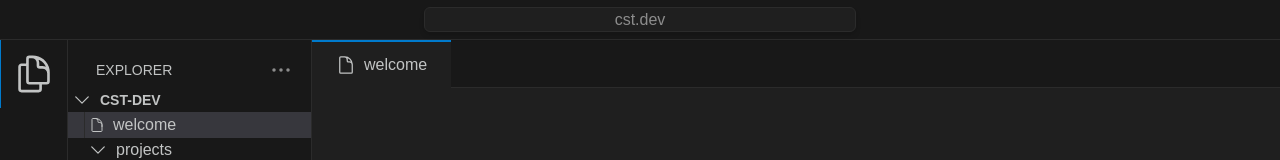
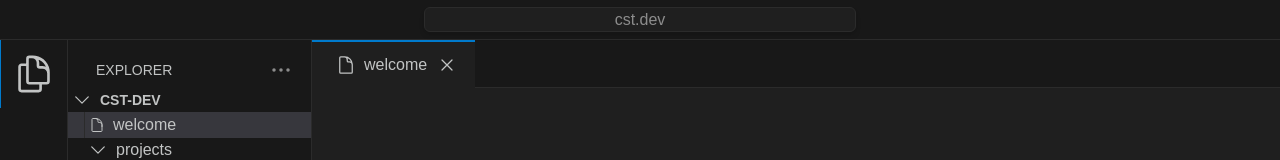
Before and after one commit to JellyTumTum/cst-dev, a React (Create React App) app in the folder frontend/: page / in a window 1280 px wide. Both pictures are taken after a click on the element "welcome". Shown: the top 160 px of the page. Built offline with nearby package versions, Linux system fonts and the light colour scheme.

Commit message:
Added close button + logic for close button

```diff
--- a/frontend/src/App.css
+++ b/frontend/src/App.css
@@ -78,6 +78,7 @@ html, body, #root {
     --icon-bar-bg-color: #181818;
     --tab-bg-color: #181818;
     --tab-hover-color: #1F1F1F;
+    --tab-close-hover-color: #313232;
   }
 
   /* Solarized Dark Theme */
--- a/frontend/src/App.js
+++ b/frontend/src/App.js
@@ -28,6 +28,37 @@ function App() {
         });
     };
 
+    const onTabClose = (tabName) => {
+        setOpenTabs((prevTabs) => {
+            console.log("Skibidi Rizz")
+            const updatedTabs = prevTabs.filter((tab) => tab !== tabName); // Remove the closed tab
+            console.log(updatedTabs)
+
+            // If the closed tab is not the selected tab, no need to change selectedTab
+            if (selectedTab !== tabName) {
+                return updatedTabs;
+            }
+
+            // Find the index of the closed tab
+            const tabIndex = prevTabs.indexOf(tabName);
+
+            // Set the new selectedTab:
+            // 1. If there is a previous tab, select it
+            // 2. If no previous tab but there is a next tab, select it
+            // 3. If no tabs left, set selectedTab to null
+            if (updatedTabs.length === 0) {
+                setSelectedTab(null);
+            } else if (tabIndex > 0) {
+                setSelectedTab(updatedTabs[tabIndex - 1]); // Select the previous tab
+            } else {
+                setSelectedTab(updatedTabs[-1]); // Select the next available tab
+            }
+
+            return updatedTabs;
+        });
+    };
+
+
     // Switch theme and save it in localStorage
     // const switchTheme = () => {
     //     COMPLETE (need newTheme from the buttons whenever they are made)
@@ -48,7 +79,7 @@ function App() {
                 </div>
 
                 <div className="flex-grow bg-mainBackground overflow-auto">
-                    <MainWindow onTabClick={onTabClick} selectedTab={selectedTab} openTabs={openTabs}></MainWindow>
+                    <MainWindow onTabClick={onTabClick} selectedTab={selectedTab} openTabs={openTabs} onTabClose={onTabClose}></MainWindow>
                 </div>
             </div>
 
--- a/frontend/src/components/MainWindow.js
+++ b/frontend/src/components/MainWindow.js
@@ -3,14 +3,18 @@ import { useState } from "react";
 import { Typography, Card } from '@material-tailwind/react';
 import TabController from "./subComponents/TabController";
 
-const MainWindow = ({onTabClick, selectedTab, openTabs}) => {
+const MainWindow = ({onTabClick, selectedTab, openTabs, onTabClose}) => {
+
+    // console.log(openTabs)
+    // console.log(selectedTab)
 
     return (
         <div className="h-[3rem] w-full">
             <TabController
-                tabNames={openTabs}
+                openTabs={openTabs}
                 selectedTab={selectedTab}
                 onTabClick={onTabClick}
+                onTabClose={onTabClose}
             />
         </div>
     );
--- a/frontend/src/components/subComponents/Explorer.js
+++ b/frontend/src/components/subComponents/Explorer.js
@@ -4,6 +4,7 @@ import React from "react";
 import { EllipsisHorizontalIcon } from "@heroicons/react/24/outline";
 import ToggleableFolder from "./ToggleableFolder";
 import FileName from "./FileName";
+
 
 const Explorer = ({onTabClick, selectedTab, openTabs}) => {
 
--- a/frontend/src/components/subComponents/Tab.js
+++ b/frontend/src/components/subComponents/Tab.js
@@ -1,21 +1,37 @@
 import React from "react";
 import { Typography } from '@material-tailwind/react';
-import { DocumentIcon } from "@heroicons/react/24/outline";
+import { DocumentIcon, XMarkIcon } from "@heroicons/react/24/outline";
 
-const Tab = ({ name, selected, position }) => {
+const Tab = ({ name, selected, position, onTabClose, selectedTab, openTabs }) => {
     const isFirst = position === 'first';
     const isLast = position === 'last';
 
     return (
         <div
-            className={`cursor-pointer h-full px-4 flex items-center justify-center
-                ${isFirst ? '' : 'border-l-[1px] border-l-borderColor' }
-                ${isLast ? 'border-r-[1px] border-r-borderColor' : '' }
+            className={`group cursor-pointer h-full px-4 flex flex-row items-center justify-center
+                ${isFirst ? '' : 'border-l-[1px] border-l-borderColor'}
+                ${isLast ? 'border-r-[1px] border-r-borderColor' : ''}
                 ${selected ? 'border-t-[2px] border-t-selectedAccent bg-tabHover border-b-0' : 'border-b-[1px] border-b-borderColor'}
                 bg-tabBackground hover:bg-tabHover`}
         >
             <DocumentIcon className="h-5 w-5 mx-2 text-textMain" />
-            <Typography className="text-md text-textMain mr-2">{name}</Typography>
+            <Typography className={`text-md
+                ${selected ? 'text-textMain' : 'text-textSecondary'}
+                mr-2`}>
+                {name}
+            </Typography>
+            <div className={`h-6 w-6 rounded-md flex items-center justify-center hover:bg-tabCloseHover`}
+                onClick={(event) => {
+                    event.stopPropagation(); // Prevent click from bubbling up
+                    onTabClose(name);
+                }}
+
+            >
+                <XMarkIcon className={`h-5 w-5 transition-opacity duration-300
+        ${selected ? 'text-textMain opacity-100' : 'text-borderColor opacity-0 group-hover:opacity-100 group-hover:text-textSecondary'}
+    `}></XMarkIcon>
+            </div>
+
         </div>
     );
 };
--- a/frontend/src/components/subComponents/TabController.js
+++ b/frontend/src/components/subComponents/TabController.js
@@ -1,19 +1,22 @@
 import React from 'react';
 import Tab from './Tab';
 
-const TabController = ({ tabNames, selectedTab, onTabClick }) => {
+const TabController = ({ openTabs, selectedTab, onTabClick, onTabClose }) => {
+
+    // console.log(tabNames)
+
     return (
         <div
             className="h-full w-full flex flex-row overflow-x-auto
             border-borderColor bg-tabBackground"
             style={{ whiteSpace: 'nowrap' }} // Prevents wrapping of tabs
         >
-            {tabNames &&
-                tabNames.map((name, index) => {
-                    const position = index === 0 ? 'first' : index === tabNames.length - 1 ? 'last' : 'middle';
+            {openTabs &&
+                openTabs.map((name, index) => {
+                    const position = index === 0 ? 'first' : index === openTabs.length - 1 ? 'last' : 'middle';
                     return (
                         <div key={name} onClick={() => onTabClick(name)}>
-                            <Tab name={name} selected={name === selectedTab} position={position} />
+                            <Tab name={name} selected={name === selectedTab} position={position} onTabClose={onTabClose} selectedTab={selectedTab} openTabs={openTabs} />
                         </div>
                     );
                 })
--- a/frontend/tailwind.config.js
+++ b/frontend/tailwind.config.js
@@ -26,7 +26,8 @@ module.exports = withMT({
                 bottomBarBackground: 'var(--bottom-bar-bg-color)',
                 iconBarBackground: 'var(--icon-bar-bg-color)',
                 tabBackground: 'var(--tab-bg-color)',
-                tabHover: 'var(--tab-hover-color)'
+                tabHover: 'var(--tab-hover-color)',
+                tabCloseHover: 'var(--tab-close-hover-color)'
             },
             fontFamily: {
                 sans: ['Arial', 'sans-serif'],
```
